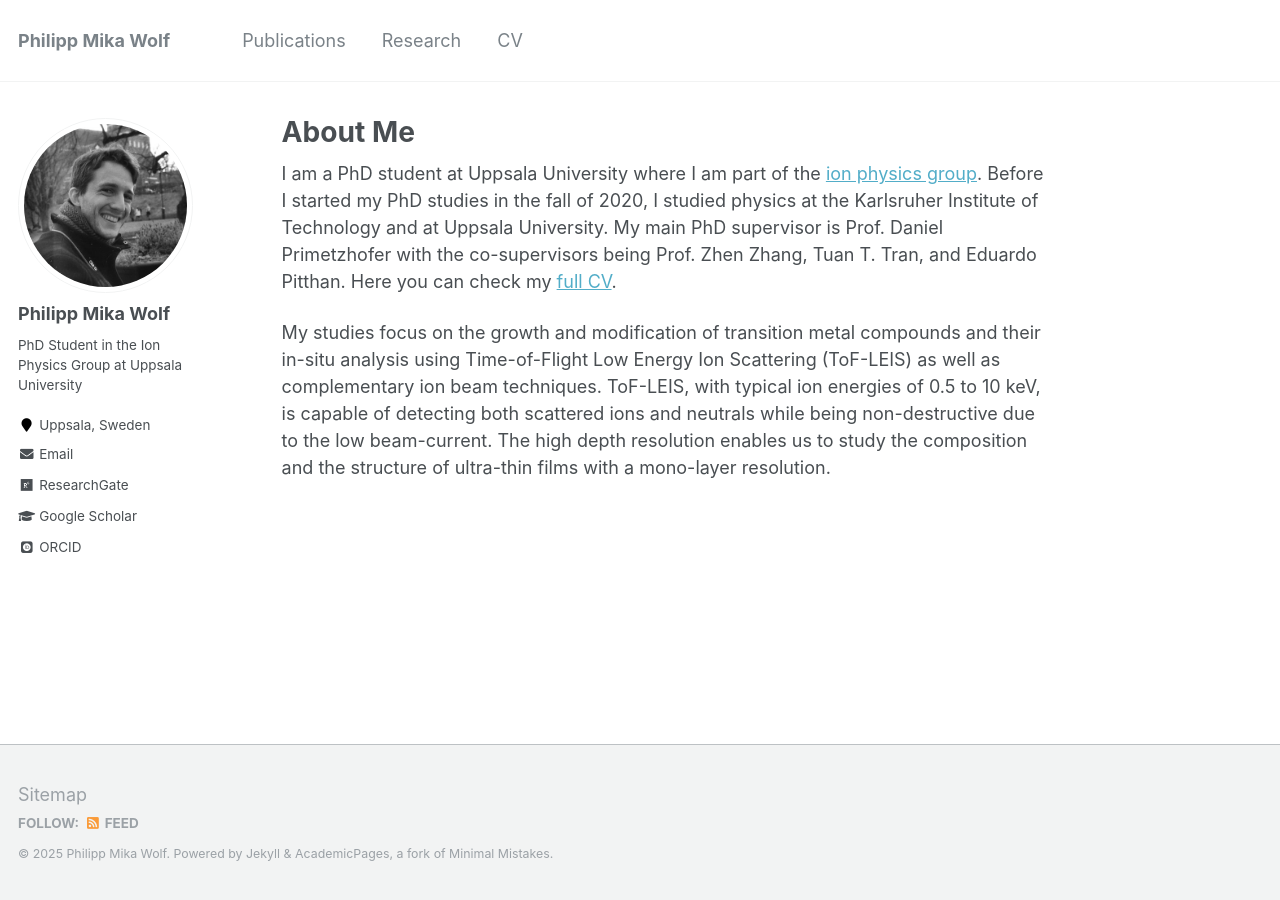
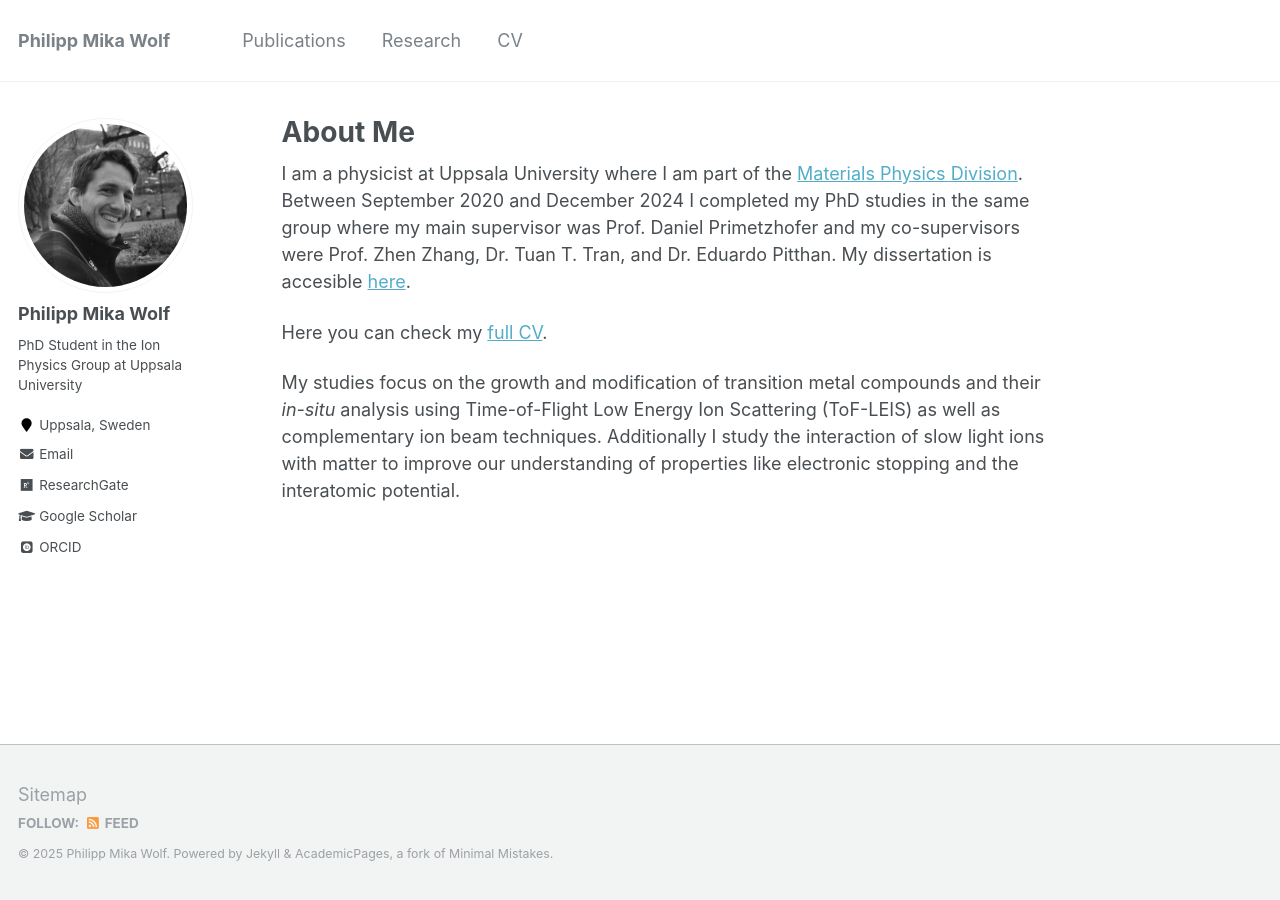
Before and after one commit to philipp-mika-wolf/philipp-mika-wolf.github.io, a Jekyll site: the page built from _pages/about.md, in a window 1280 px wide. Built offline with Jekyll 4.4.1, drawn with Linux system fonts in a browser that asks for light colours; some web fonts are replaced.

Commit message:
I re-wrote the about me text

```diff
--- a/_pages/about.md
+++ b/_pages/about.md
@@ -8,6 +8,8 @@ redirect_from:
   - /about.html
 ---
 
-I am a PhD student at Uppsala University where I am part of the [ion physics group](https://www.physics.uu.se/research/applied-nuclear-physics/groups/ion-physics/). Before I started my PhD studies in the fall of 2020, I studied physics at the Karlsruher Institute of Technology and at Uppsala University. My main PhD supervisor is Prof. Daniel Primetzhofer with the co-supervisors being Prof. Zhen Zhang, Tuan T. Tran, and Eduardo Pitthan. Here you can check my [full CV](https://philipp-mika-wolf.github.io/assets/CV.pdf).
+I am a physicist at Uppsala University where I am part of the [Materials Physics Division](https://www.uu.se/en/department/physics-and-astronomy/research/materials-physics). Between September 2020 and December 2024 I completed my PhD studies in the same group where my main supervisor was Prof. Daniel Primetzhofer and my co-supervisors were Prof. Zhen Zhang, Dr. Tuan T. Tran, and Dr. Eduardo Pitthan. My dissertation is accesible [here](https://urn.kb.se/resolve?urn=urn:nbn:se:uu:diva-540635).
 
-My studies focus on the growth and modification of transition metal compounds and their in-situ analysis using Time-of-Flight Low Energy Ion Scattering (ToF-LEIS) as well as complementary ion beam techniques. ToF-LEIS, with typical ion energies of 0.5 to 10 keV, is capable of detecting both scattered ions and neutrals while being non-destructive due to the low beam-current. The high depth resolution enables us to study the composition and the structure of ultra-thin films with a mono-layer resolution.
+Here you can check my [full CV](https://philipp-mika-wolf.github.io/assets/CV.pdf).
+
+My studies focus on the growth and modification of transition metal compounds and their *in-situ* analysis using Time-of-Flight Low Energy Ion Scattering (ToF-LEIS) as well as complementary ion beam techniques. Additionally I study the interaction of slow light ions with matter to improve our understanding of properties like electronic stopping and the interatomic potential.
```
